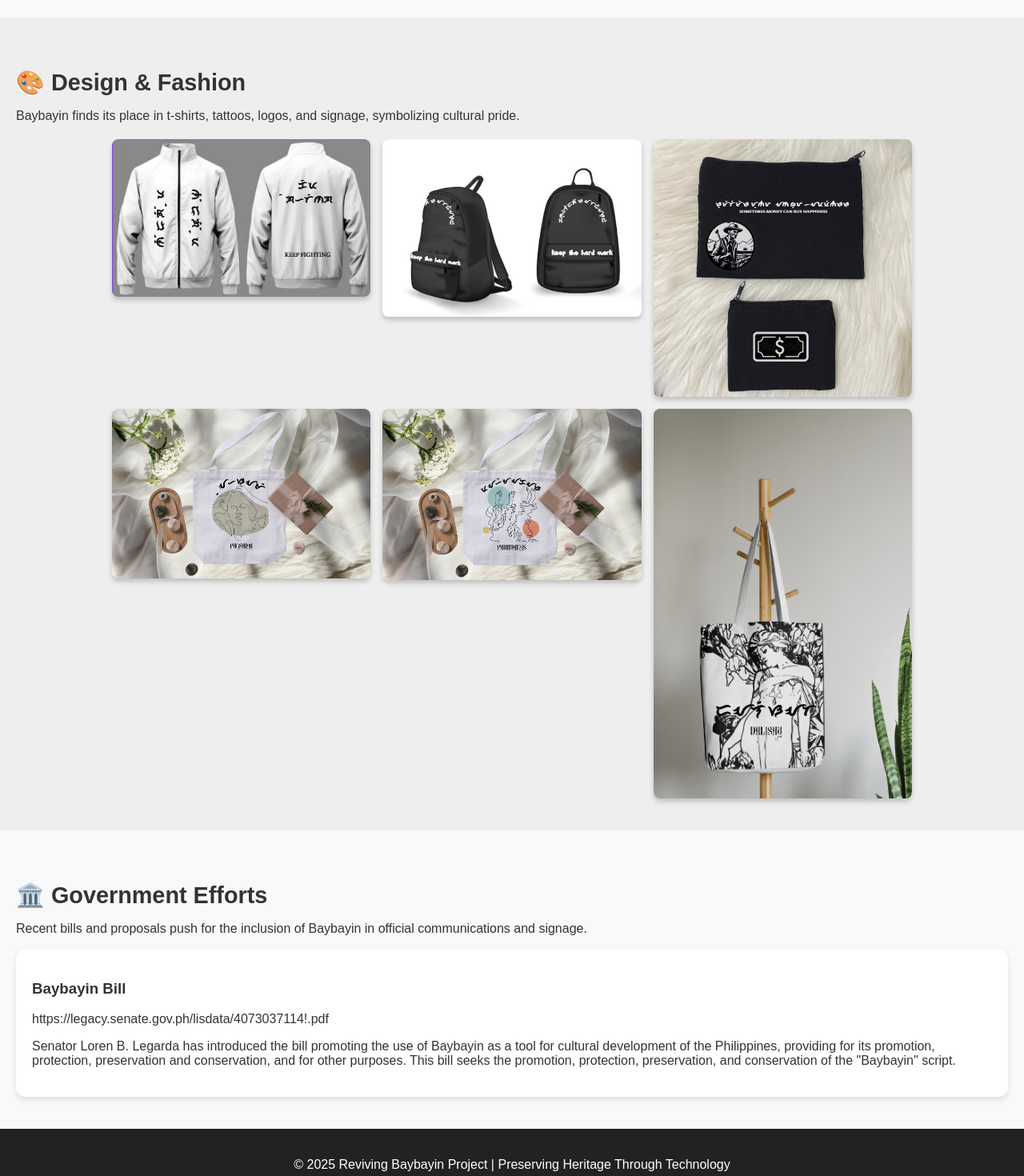
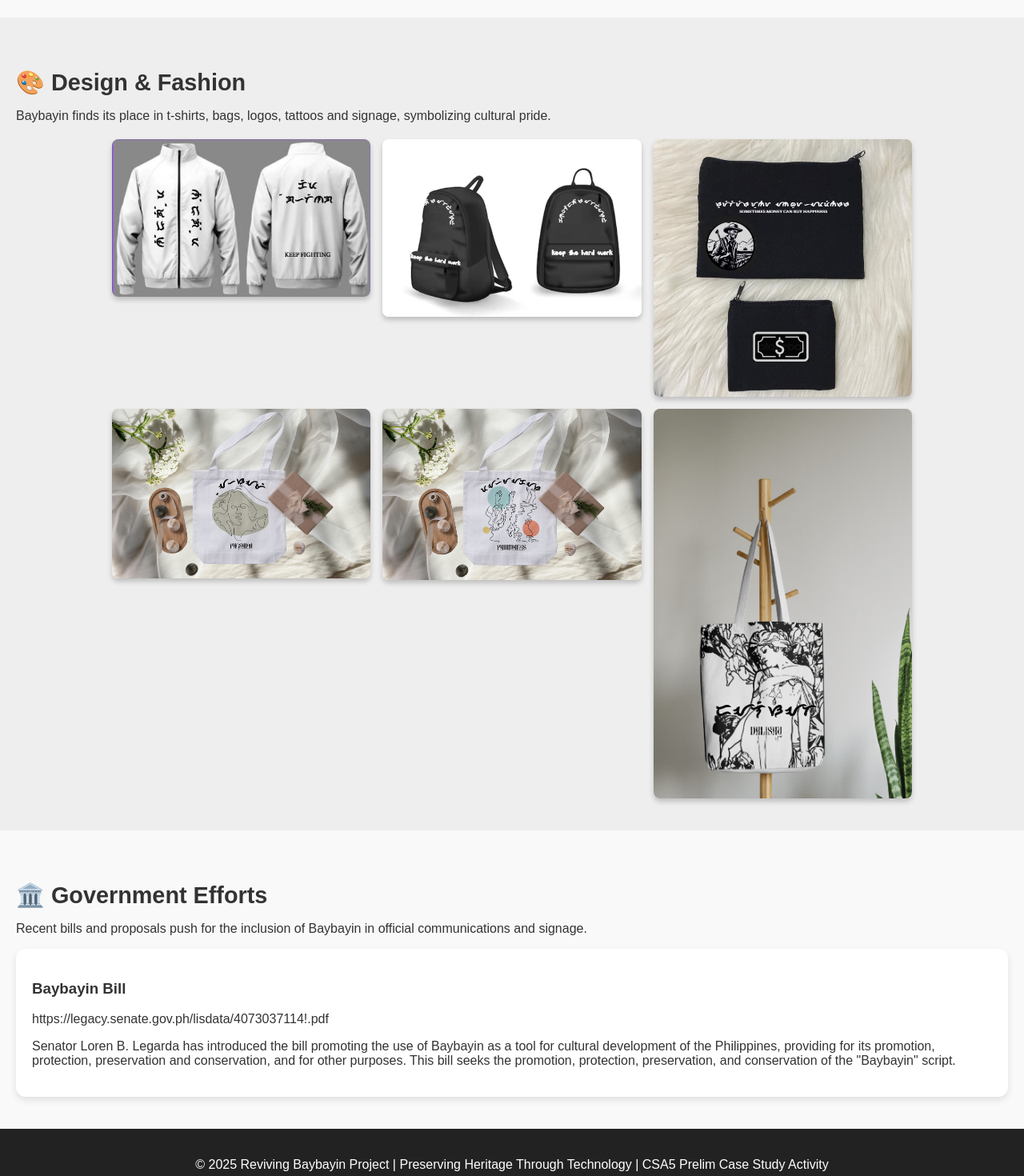
Before and after one commit to Ramirez996/Baybayin-Website, a React (Create React App) app: page / in a window 1280 px wide. Shown: the part 900-2370 px from the top of the page at 80% size. Built offline with nearby package versions, Linux system fonts and the light colour scheme.

Commit message:
Updated App.js

```diff
--- a/src/App.js
+++ b/src/App.js
@@ -107,7 +107,7 @@ export default function App() {
       <section className="section alt">
   <h2>🎨 Design & Fashion</h2>
   <p>
-    Baybayin finds its place in t-shirts, tattoos, logos, and signage, symbolizing cultural pride.
+    Baybayin finds its place in t-shirts, bags, logos, tattoos and signage, symbolizing cultural pride.
   </p>
   <div className="gallery">
     <img src={tshirt} alt="Baybayin T-shirt" />
@@ -142,7 +142,7 @@ export default function App() {
 
       {/* Footer */}
       <footer className="footer">
-        <p>© 2025 Reviving Baybayin Project | Preserving Heritage Through Technology</p>
+        <p>© 2025 Reviving Baybayin Project | Preserving Heritage Through Technology | CSA5 Prelim Case Study Activity</p>
       </footer>
     </div>
   );
```
